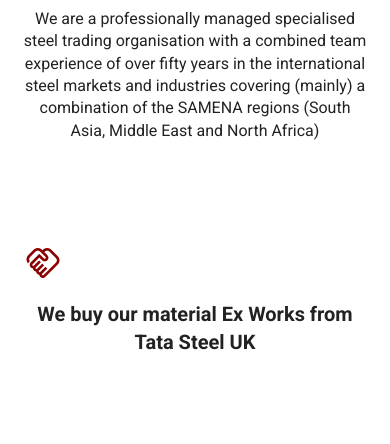
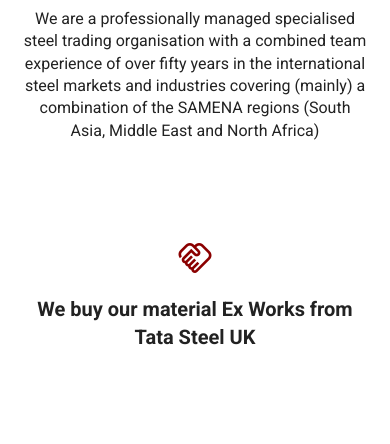
Before and after one commit to Otskey/marcoso, a website built with webpack: page index.html in a window 390 px wide. Shown: the part 633-1077 px from the top of the page. Built offline with nearby package versions, Linux system fonts and the light colour scheme; a web font is replaced by a local one.

Commit message:
fixed image sizing - push to see what it looks like on mobile device.

```diff
--- a/css/style.css
+++ b/css/style.css
@@ -876,14 +876,23 @@
     padding: 15px; /* Adjust padding */
   }
 
+  /* Adjust the service blocks to center content, including the icons */
+  .service-1, .service-2, .service-3 {
+    text-align: center; /* Center align the text and content */
+    position: relative; /* Ensure relative positioning */
+    padding-top: 50px; /* Add padding to top to make space for the icon */
+  }
+
   .service-1 .material-symbols-outlined,
   .service-2 .material-symbols-outlined,
   .service-3 .material-symbols-outlined {
-    position: relative; /* Change position */
-    left: 0; /* Reset left alignment */
-    top: 0; /* Reset top alignment */
-    transform: none; /* Remove transform */
-    margin-bottom: 10px; /* Add margin below the icon */
+    position: absolute; /* Keep the icons absolutely positioned */
+    top: 10px; /* Position icons near the top of the service block */
+    left: 50%; /* Center horizontally */
+    transform: translateX(-50%); /* Adjust horizontal centering */
+    width: 40px; /* Maintain icon width */
+    height: 40px; /* Maintain icon height */
+    margin-bottom: 10px; /* Adjust as needed */
   }
 
   .who-we-are h2 {
@@ -1062,6 +1071,7 @@
     height: auto; /* Maintain aspect ratio of the images */
     max-width: 250px; /* Limit the maximum width of the image */
     margin: 0 auto; /* Center the images */
+    display: block;
   }
 
   .expertise-1,
@@ -1071,6 +1081,7 @@
     grid-column: 1; /* Span across the full width of the column */
     margin: 10px auto; /* Center the items with automatic margin */
     width: calc(100% - 20px); /* Full width minus the margin */
+    text-align: center;
     padding: 15px; /* Adjust padding */
     box-shadow: none; /* Optionally, remove box-shadow for a cleaner look */
   }
@@ -1078,7 +1089,11 @@
   .expertise-2 ul,
   .expertise-3 ul,
   .expertise-4 ul {
+    grid-column: 1;
     font-size: 16px; /* Adjust font size for smaller screens */
+    padding: 0; /* Remove padding if present */
+    margin: 0; /* Adjust margin as needed */
+    list-style-position: inside; /* Adjust list bullet position */
   }
 }
 
```
